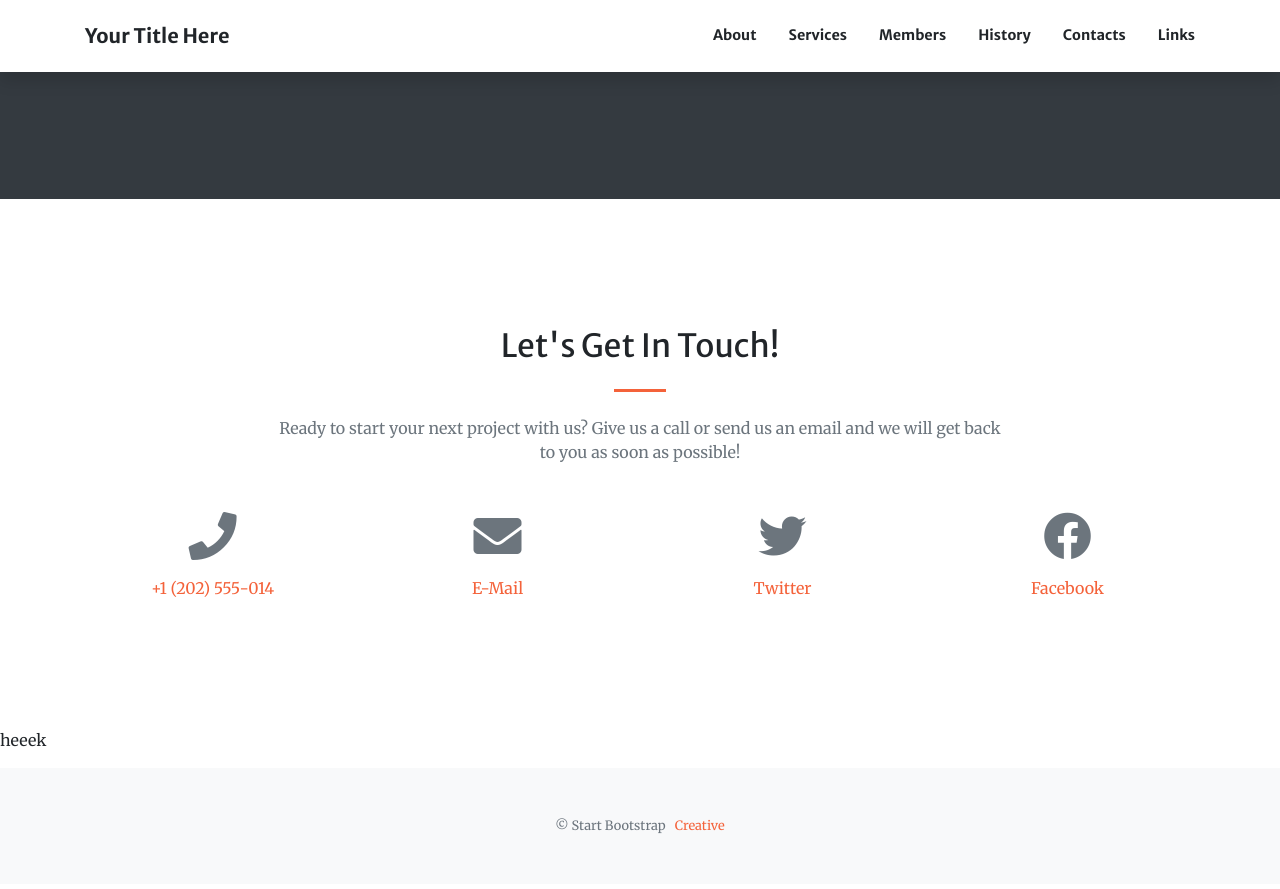
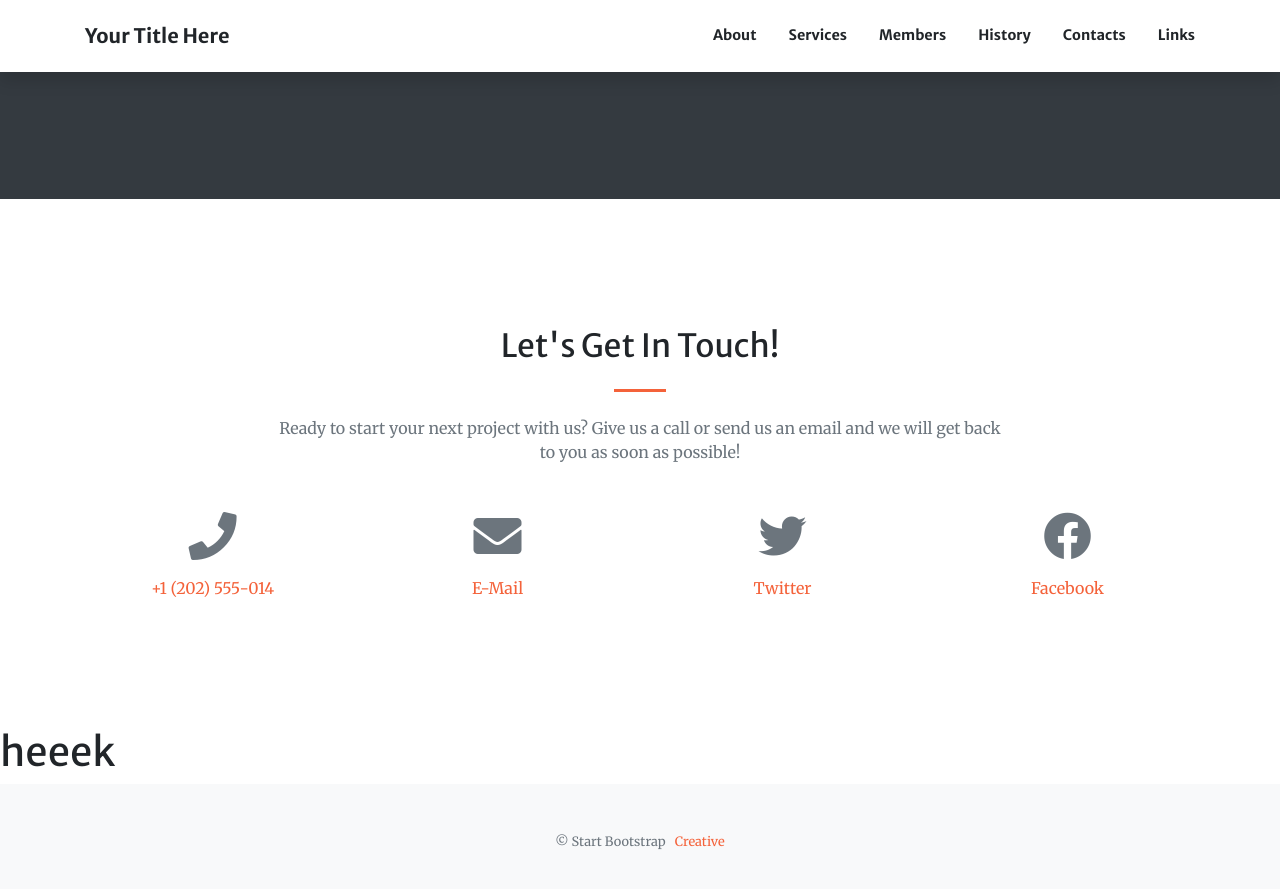
Before and after one commit to stackbit-projects/panoramic-whale-2ec88, a Jekyll site: the page built from index.md, in a window 1280 px wide and 900 px high, scrolled down 4866 px. Shown: the top 889 px of the window. Built offline with Jekyll 4.4.1, drawn with Linux system fonts in a browser that asks for light colours; our own code applies the rules of GitHub Pages for plain Markdown files.

```diff
--- a/index.md
+++ b/index.md
@@ -145,4 +145,4 @@ sections:
         icon_type: fab
         url: '#'
 ---
-heeek
+# heeek
```
